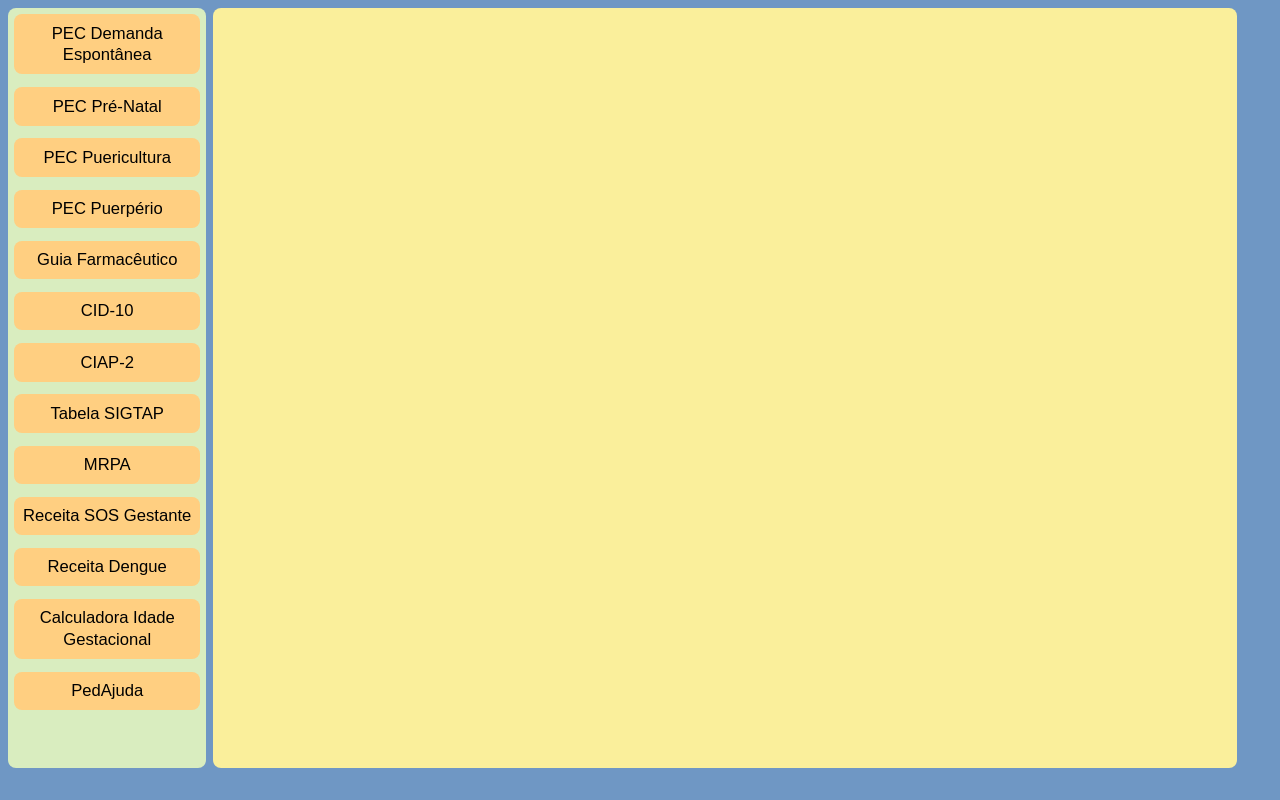
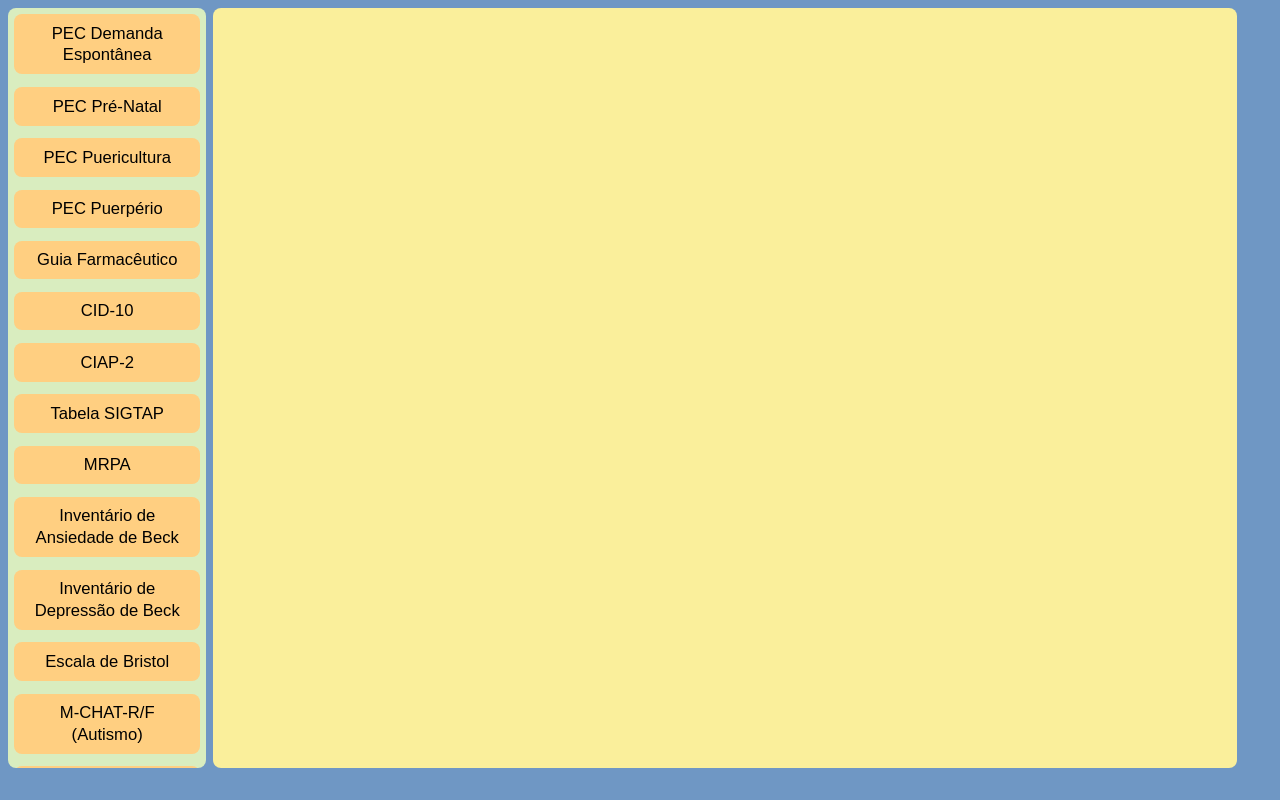
Before and after one commit to moises78121/Ferramenta-MFC, a plain HTML site: page index.html in a window 1280 px wide. Drawn offline with Linux system fonts and the light colour scheme.

Commit message:
Adding another resources

```diff
--- a/index.html
+++ b/index.html
@@ -95,9 +95,19 @@
 			<br>
 			<button id="button_MRPA" onclick="showMRPA()">MRPA</button>
 			<br>
+			<button id="button_inventario_ansiedade_beck" onclick="show_inventario_ansiedade_beck()">Inventário de Ansiedade de Beck</button>
+			<br>
+			<button id="button_inventario_depressao_beck" onclick="show_inventario_depressao_beck()">Inventário de Depressão de Beck</button>
+			<br>
+			<button id="button_escala_de_bristol" onclick="show_escala_de_bristol()">Escala de Bristol</button>
+			<br>
+			<button id="button_m_chat_rf" onclick="show_m_chat_rf()">M-CHAT-R/F (Autismo)</button>
+			<br>
 			<button id="button_ReceitaSOSGestante" onclick="showReceitaSOSGestante()">Receita SOS Gestante</button>
 			<br>
 			<button id="button_ReceitaDengue" onclick="showReceitaDengue()">Receita Dengue</button>
+			<br>
+			<button onclick="redirect('http\:\/\/departamentos.cardiol.br\/sbc-da\/2015\/CALCULADORAER2017\/index.html')">Calculadora Risco Cardiovascular</button>
 			<br>
 			<button onclick="redirect('https\:\/\/www.fetalmed.net\/calculadora\/calculadora-idade-gestacional\/')">Calculadora Idade Gestacional</button>
 			<br>
@@ -130,6 +140,10 @@
 			document.getElementById("button_CIAP_2").style.backgroundColor = "#FFCF81";
 			document.getElementById("button_SIGTAP").style.backgroundColor = "#FFCF81";
 			document.getElementById("button_MRPA").style.backgroundColor = "#FFCF81";
+			document.getElementById("button_inventario_ansiedade_beck").style.backgroundColor = "#FFCF81";
+			document.getElementById("button_inventario_depressao_beck").style.backgroundColor = "#FFCF81";
+			document.getElementById("button_escala_de_bristol").style.backgroundColor = "#FFCF81";
+			document.getElementById("button_m_chat_rf").style.backgroundColor = "#FFCF81";
 			document.getElementById("button_ReceitaSOSGestante").style.backgroundColor = "#FFCF81";
 			document.getElementById("button_ReceitaDengue").style.backgroundColor = "#FFCF81";
 		}
@@ -599,6 +613,46 @@
 			document.getElementById("document_content").style.display = "inline";
 		}
 
+		function show_inventario_ansiedade_beck() {
+			hideAll();
+			document.getElementById("button_inventario_ansiedade_beck").style.backgroundColor = "#6F97C4";
+			document.getElementById("right").style.textAlign = "center";
+			document.getElementById("right").style.alignItems = "center";
+			document.getElementById("document_content").setAttribute("data", "./Files/inventário-ansiedade-beck.pdf");
+			document.getElementById("document_content_path").setAttribute("href", "./Files/inventário-ansiedade-beck.pdf");
+			document.getElementById("document_content").style.display = "inline";
+		}
+
+		function show_inventario_depressao_beck() {
+			hideAll();
+			document.getElementById("button_inventario_depressao_beck").style.backgroundColor = "#6F97C4";
+			document.getElementById("right").style.textAlign = "center";
+			document.getElementById("right").style.alignItems = "center";
+			document.getElementById("document_content").setAttribute("data", "./Files/inventário-depressao-beck.pdf");
+			document.getElementById("document_content_path").setAttribute("href", "./Files/inventário-depressao-beck.pdf");
+			document.getElementById("document_content").style.display = "inline";
+		}
+
+		function show_escala_de_bristol() {
+			hideAll();
+			document.getElementById("button_escala_de_bristol").style.backgroundColor = "#6F97C4";
+			document.getElementById("right").style.textAlign = "center";
+			document.getElementById("right").style.alignItems = "center";
+			document.getElementById("document_content").setAttribute("data", "./Files/escala-de-bristol.pdf");
+			document.getElementById("document_content_path").setAttribute("href", "./Files/escala-de-bristol.pdf");
+			document.getElementById("document_content").style.display = "inline";
+		}
+
+		function show_m_chat_rf() {
+			hideAll();
+			document.getElementById("button_m_chat_rf").style.backgroundColor = "#6F97C4";
+			document.getElementById("right").style.textAlign = "center";
+			document.getElementById("right").style.alignItems = "center";
+			document.getElementById("document_content").setAttribute("data", "./Files/m-chat-rf.pdf");
+			document.getElementById("document_content_path").setAttribute("href", "./Files/m-chat-rf.pdf");
+			document.getElementById("document_content").style.display = "inline";
+		}
+
 		function showReceitaSOSGestante() {
 			hideAll();
 			document.getElementById("right").style.textAlign = "left";
@@ -684,11 +738,6 @@
 		function redirect(url) {
 			window.open(url);
 		}
-
-		window.dataLayer = window.dataLayer || [];
-		function gtag(){dataLayer.push(arguments);}
-		gtag('js', new Date());
-		gtag('config', 'G-DZR4RRHERX');
 	</script>
 </body>
 </html>
```
Also changed, not shown: 4 other files.
